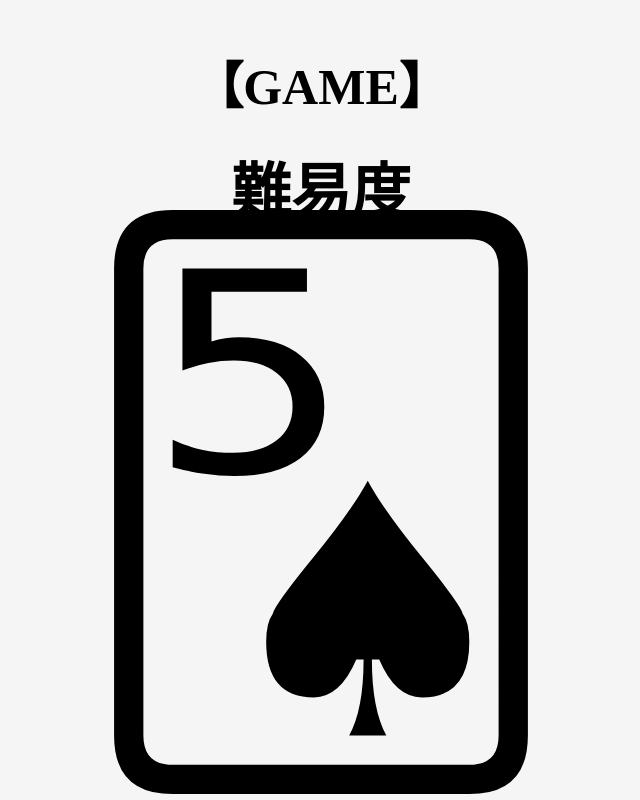
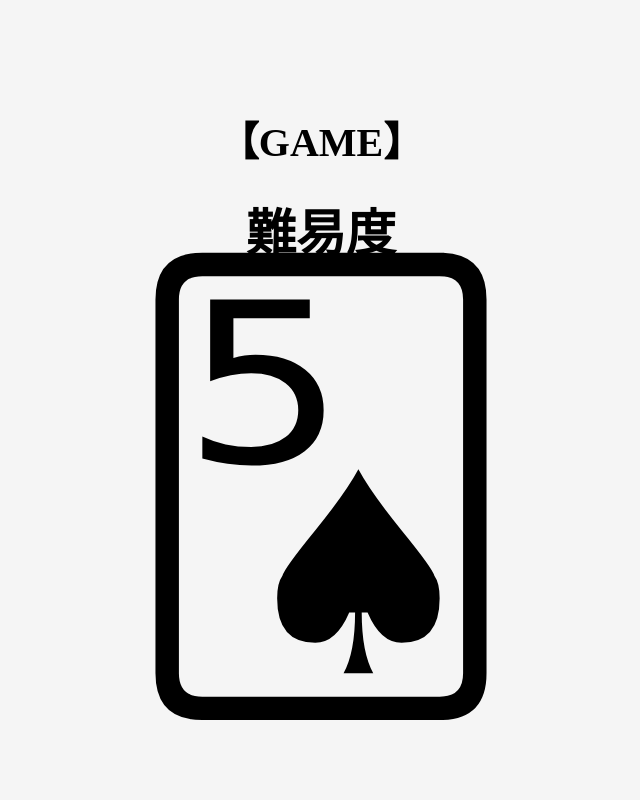
Before and after one commit to Usatblu27/game, a plain HTML site: page index.html in a window 1280 px wide. Shown: the whole page, without its empty margins (319-959 px from the left). Drawn offline with Linux system fonts and the light colour scheme.

Commit message:
Update index.html

```diff
--- a/index.html
+++ b/index.html
@@ -20,13 +20,13 @@
         background-color: rgb(245, 245, 245);
       }
       h1 {
+        font-size: 40px;
+      }
+      h2 {
         font-size: 50px;
       }
-      h2 {
-        font-size: 60px;
-      }
       .card {
-        font-size: 500px;
+        font-size: 400px;
         line-height: 100%;
       }
     </style>
```
